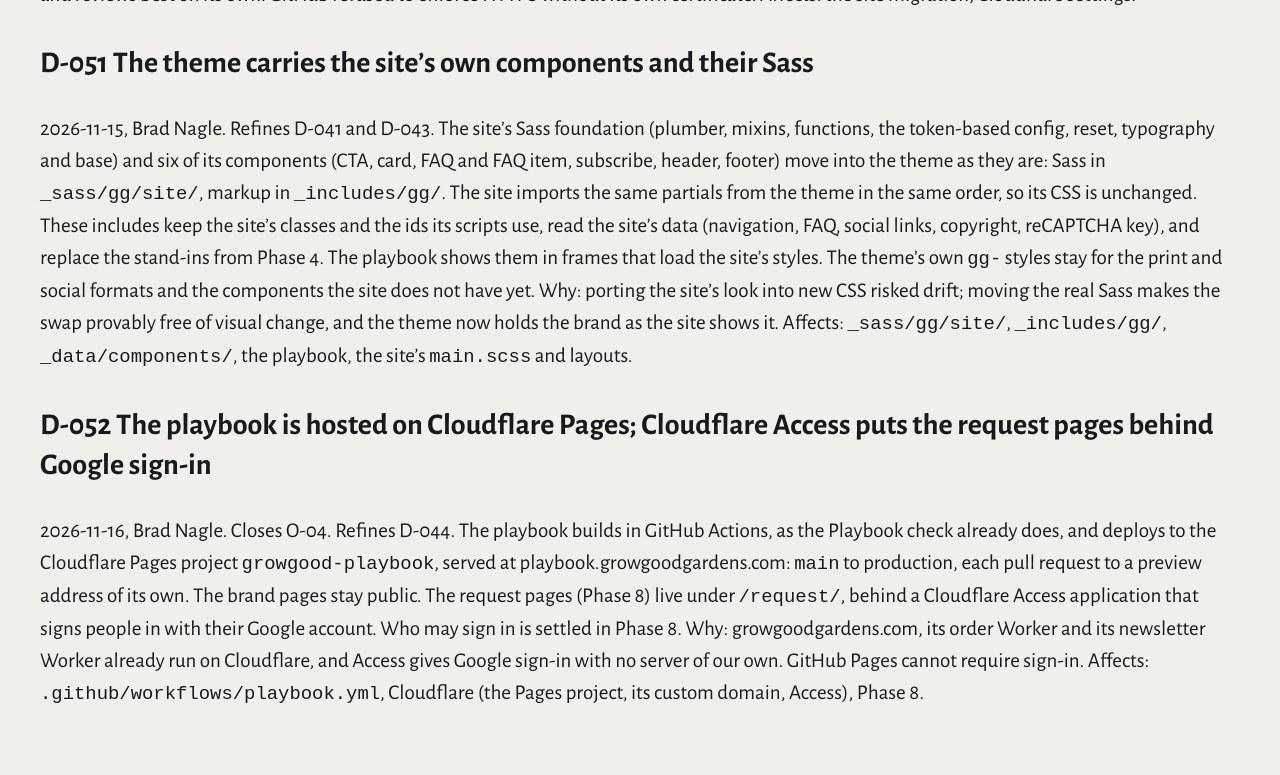
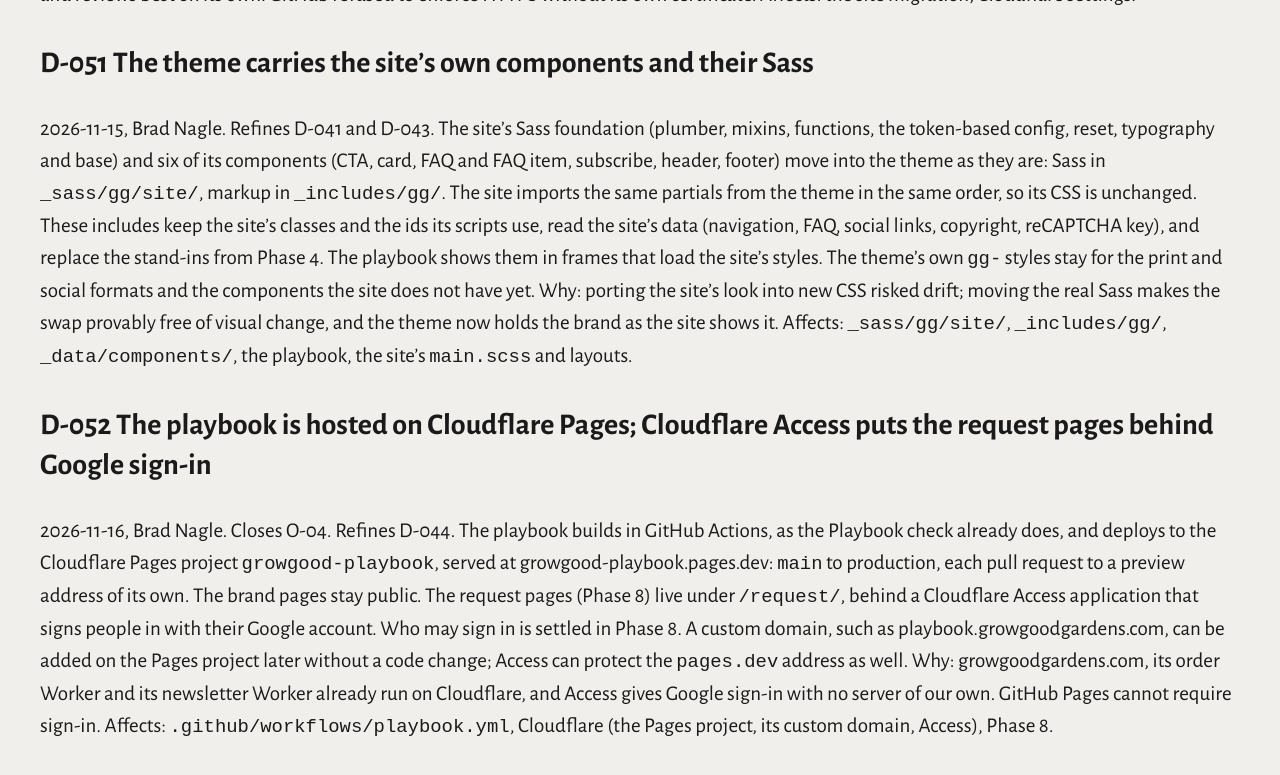
Before and after one commit to sbx-bnagle/growgood-brand, a Jekyll site: the page built from brand/decisions.md, in a window 1280 px wide and 900 px high, scrolled down 12548 px. Shown: the top 775 px of the window. Built offline with Jekyll 4.4.1, drawn with Linux system fonts in a browser that asks for light colours.

Commit message:
Close Phase 4; the playbook stays at growgood-playbook.pages.dev
The roadmap marks Phase 4 done and Phase 5 in progress. D-052 names the
pages.dev address and notes that a custom domain can come later, since Access
can protect pages.dev as well.

Co-Authored-By: Claude Opus 5.5 <noreply@anthropic.com>

```diff
--- a/brand/decisions.md
+++ b/brand/decisions.md
@@ -367,6 +367,6 @@ Affects: `_sass/gg/site/`, `_includes/gg/`, `_data/components/`, the playbook, t
 
 ### D-052 The playbook is hosted on Cloudflare Pages; Cloudflare Access puts the request pages behind Google sign-in
 2026-11-16, Brad Nagle. Closes O-04. Refines D-044.
-The playbook builds in GitHub Actions, as the Playbook check already does, and deploys to the Cloudflare Pages project `growgood-playbook`, served at playbook.growgoodgardens.com: `main` to production, each pull request to a preview address of its own. The brand pages stay public. The request pages (Phase 8) live under `/request/`, behind a Cloudflare Access application that signs people in with their Google account. Who may sign in is settled in Phase 8.
+The playbook builds in GitHub Actions, as the Playbook check already does, and deploys to the Cloudflare Pages project `growgood-playbook`, served at growgood-playbook.pages.dev: `main` to production, each pull request to a preview address of its own. The brand pages stay public. The request pages (Phase 8) live under `/request/`, behind a Cloudflare Access application that signs people in with their Google account. Who may sign in is settled in Phase 8. A custom domain, such as playbook.growgoodgardens.com, can be added on the Pages project later without a code change; Access can protect the `pages.dev` address as well.
 Why: growgoodgardens.com, its order Worker and its newsletter Worker already run on Cloudflare, and Access gives Google sign-in with no server of our own. GitHub Pages cannot require sign-in.
 Affects: `.github/workflows/playbook.yml`, Cloudflare (the Pages project, its custom domain, Access), Phase 8.
```
Also changed, not shown: ROADMAP.md (+2 -2 lines).
